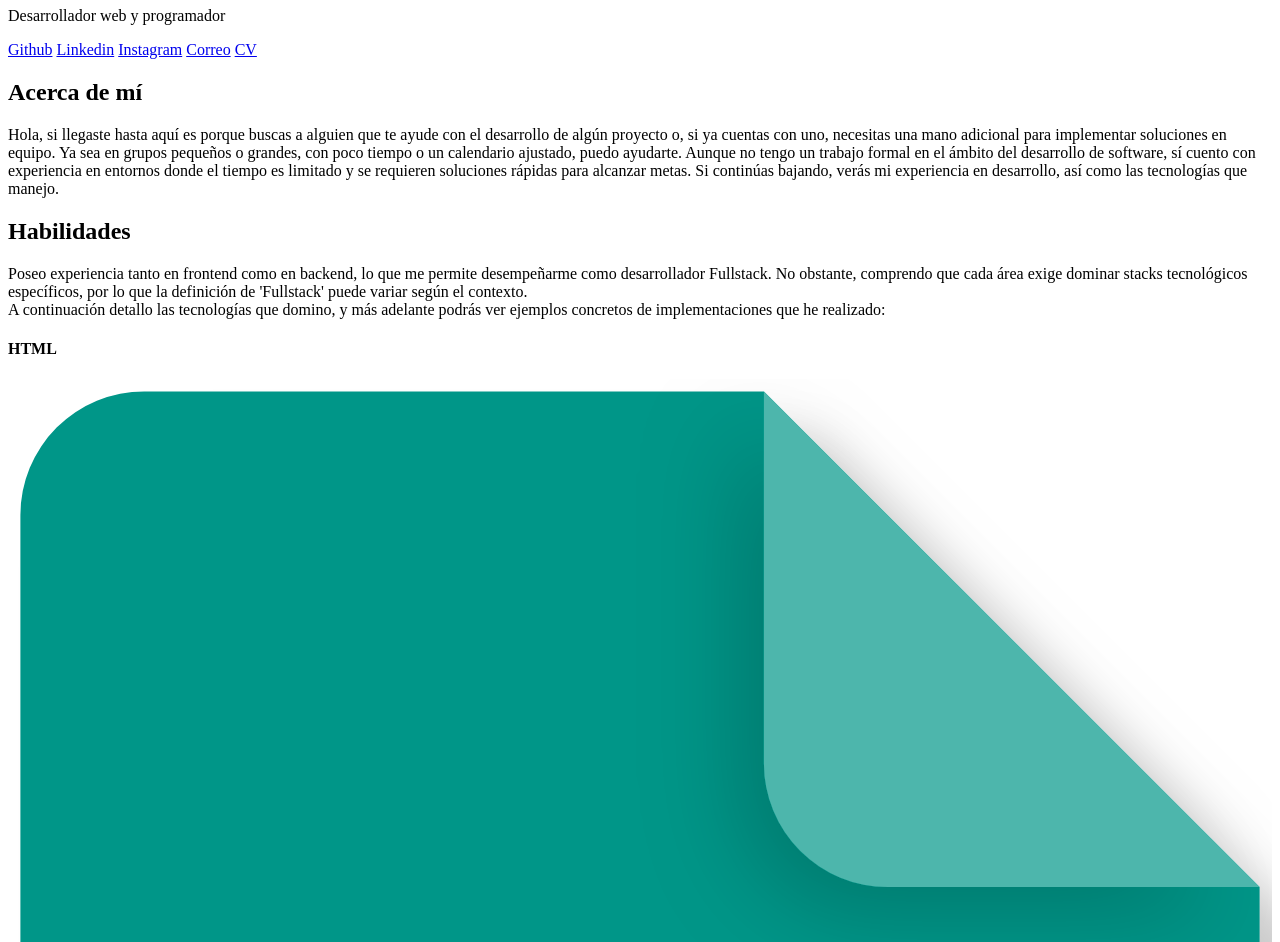
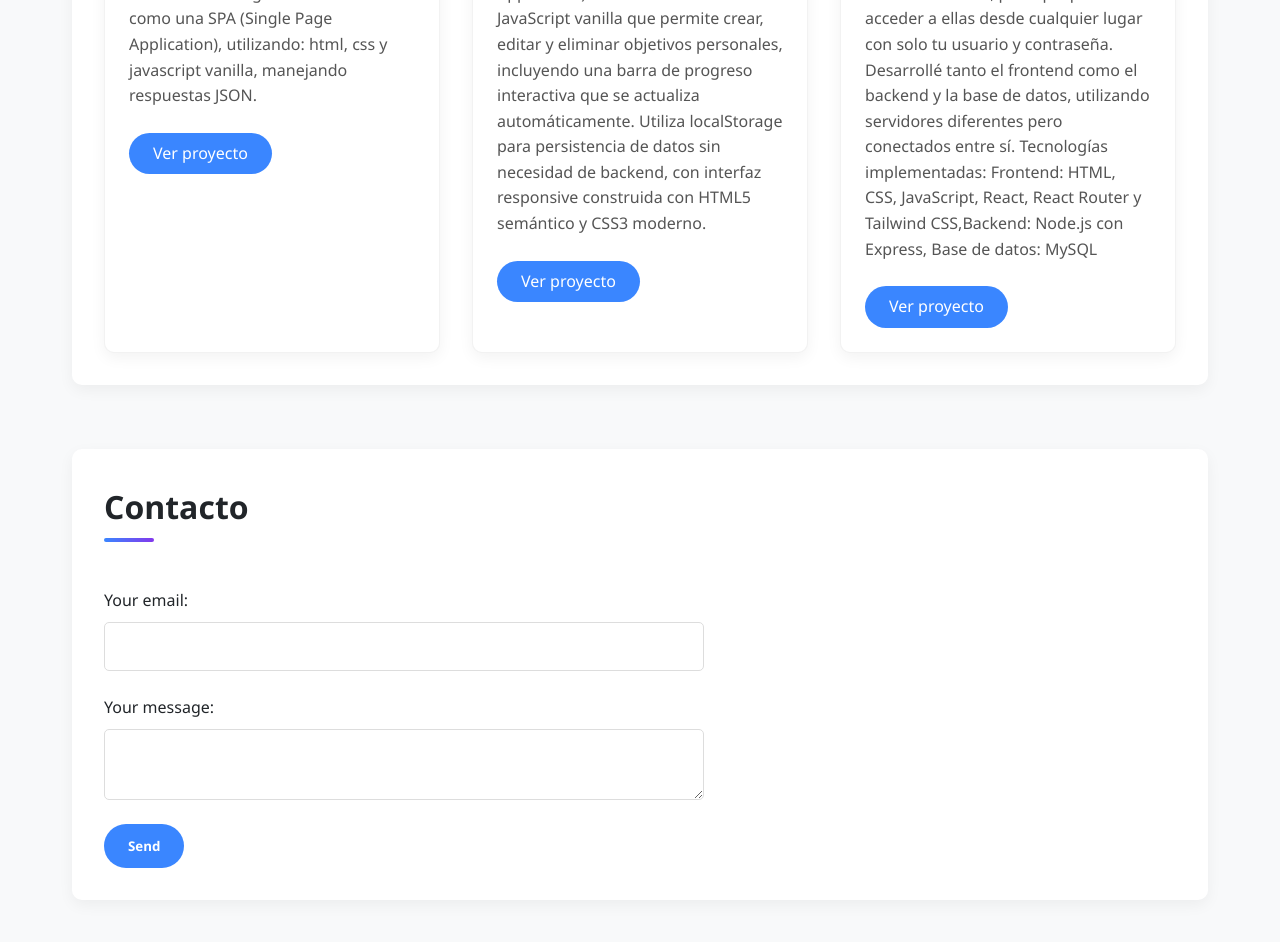
Before and after one commit to vanycod-dev/portafolio, a plain HTML site: page index.html in a window 1280 px wide. Shown: the part 1703-2645 px from the top of the page. Drawn offline with Linux system fonts and the light colour scheme.

Commit message:
Agregando css

```diff
--- a/index.html
+++ b/index.html
@@ -4,6 +4,7 @@
     <meta charset="UTF-8">
     <meta name="viewport" content="width=device-width, initial-scale=1.0">
     <title>Jhovan Hernández Ramírez</title>
+    <link rel="stylesheet" href="src/css/style.css">
 </head>
 <body>
     <header>
--- /dev/null
+++ b/src/css/style.css
@@ -0,0 +1,412 @@
+/* Variables de colores */
+:root {
+    --primary: #3a86ff;
+    --secondary: #8338ec;
+    --dark: #212529;
+    --light: #f8f9fa;
+    --success: #06d6a0;
+    --warning: #ffbe0b;
+    --danger: #ef476f;
+}
+
+/* Reset y estilos base */
+* {
+    margin: 0;
+    padding: 0;
+    box-sizing: border-box;
+    font-family: 'Segoe UI', Tahoma, Geneva, Verdana, sans-serif;
+}
+
+body {
+    background-color: var(--light);
+    color: var(--dark);
+    line-height: 1.6;
+}
+
+a {
+    text-decoration: none;
+    color: inherit;
+}
+
+/* Header y navegación */
+header {
+    background-color: white;
+    box-shadow: 0 2px 10px rgba(0, 0, 0, 0.1);
+    position: fixed;
+    width: 100%;
+    top: 0;
+    z-index: 1000;
+    animation: fadeInDown 0.5s ease-out;
+}
+
+nav {
+    display: flex;
+    justify-content: center;
+    padding: 1.5rem;
+    gap: 2rem;
+}
+
+nav a {
+    position: relative;
+    padding: 0.5rem 0;
+    font-weight: 600;
+    color: var(--dark);
+    transition: color 0.3s ease;
+}
+
+nav a:hover {
+    color: var(--primary);
+}
+
+nav a::after {
+    content: '';
+    position: absolute;
+    bottom: 0;
+    left: 0;
+    width: 0;
+    height: 2px;
+    background-color: var(--primary);
+    transition: width 0.3s ease;
+}
+
+nav a:hover::after {
+    width: 100%;
+}
+
+/* Contenido principal */
+main {
+    padding-top: 80px;
+    max-width: 1200px;
+    margin: 0 auto;
+    padding: 6rem 2rem 2rem;
+}
+
+/* Sección header con foto y título */
+.header {
+    display: flex;
+    align-items: center;
+    gap: 3rem;
+    margin-bottom: 4rem;
+    animation: fadeIn 1s ease-out;
+}
+
+.foto-perfil {
+    width: 200px;
+    height: 200px;
+    border-radius: 50%;
+    object-fit: cover;
+    border: 5px solid white;
+    box-shadow: 0 10px 30px rgba(0, 0, 0, 0.1);
+    transition: transform 0.3s ease;
+}
+
+.foto-perfil:hover {
+    transform: scale(1.05);
+}
+
+.titulo h1 {
+    font-size: 2.5rem;
+    margin-bottom: 0.5rem;
+    color: var(--dark);
+    background: linear-gradient(90deg, var(--primary), var(--secondary));
+    -webkit-background-clip: text;
+    background-clip: text;
+    color: transparent;
+    display: inline-block;
+}
+
+.titulo p {
+    font-size: 1.2rem;
+    color: #666;
+    margin-bottom: 1.5rem;
+}
+
+.redes {
+    display: flex;
+    gap: 1rem;
+    flex-wrap: wrap;
+}
+
+.redes a {
+    padding: 0.5rem 1rem;
+    background-color: var(--primary);
+    color: white;
+    border-radius: 50px;
+    font-weight: 500;
+    transition: all 0.3s ease;
+    box-shadow: 0 4px 6px rgba(0, 0, 0, 0.1);
+}
+
+.redes a:hover {
+    background-color: var(--secondary);
+    transform: translateY(-3px);
+    box-shadow: 0 6px 12px rgba(0, 0, 0, 0.15);
+}
+
+/* Secciones generales */
+section {
+    margin-bottom: 4rem;
+    padding: 2rem;
+    background-color: white;
+    border-radius: 10px;
+    box-shadow: 0 5px 15px rgba(0, 0, 0, 0.05);
+    transition: transform 0.3s ease, box-shadow 0.3s ease;
+}
+
+section:hover {
+    transform: translateY(-5px);
+    box-shadow: 0 10px 25px rgba(0, 0, 0, 0.1);
+}
+
+section h2 {
+    font-size: 2rem;
+    margin-bottom: 1.5rem;
+    color: var(--dark);
+    position: relative;
+    display: inline-block;
+}
+
+section h2::after {
+    content: '';
+    position: absolute;
+    bottom: -10px;
+    left: 0;
+    width: 50px;
+    height: 4px;
+    background: linear-gradient(90deg, var(--primary), var(--secondary));
+    border-radius: 2px;
+}
+
+section p {
+    margin-bottom: 1.5rem;
+    color: #555;
+}
+
+/* Habilidades - Tarjetas */
+.contenedor-tarjetas {
+    overflow: hidden;
+}
+
+.tarjetas {
+    display: grid;
+    grid-template-columns: repeat(auto-fill, minmax(120px, 1fr));
+    gap: 1.5rem;
+    margin-top: 2rem;
+}
+
+.tarjeta {
+    display: flex;
+    flex-direction: column;
+    align-items: center;
+    padding: 1.5rem 1rem;
+    background-color: white;
+    border-radius: 10px;
+    box-shadow: 0 5px 15px rgba(0, 0, 0, 0.05);
+    transition: all 0.3s ease;
+    border: 1px solid rgba(0, 0, 0, 0.05);
+}
+
+.tarjeta:hover {
+    transform: translateY(-10px);
+    box-shadow: 0 15px 30px rgba(0, 0, 0, 0.1);
+    border-color: var(--primary);
+}
+
+.tarjeta h4 {
+    margin-bottom: 1rem;
+    font-size: 1rem;
+    color: var(--dark);
+}
+
+.tarjeta img {
+    width: 50px;
+    height: 50px;
+    object-fit: contain;
+    filter: grayscale(100%);
+    transition: filter 0.3s ease;
+}
+
+.tarjeta:hover img {
+    filter: grayscale(0%);
+}
+
+/* Proyectos */
+.contenedor-proyectos {
+    display: grid;
+    grid-template-columns: repeat(auto-fill, minmax(300px, 1fr));
+    gap: 2rem;
+    margin-top: 2rem;
+}
+
+.proyecto {
+    background-color: white;
+    border-radius: 10px;
+    overflow: hidden;
+    box-shadow: 0 5px 15px rgba(0, 0, 0, 0.05);
+    transition: all 0.3s ease;
+    border: 1px solid rgba(0, 0, 0, 0.05);
+}
+
+.proyecto:hover {
+    transform: translateY(-10px);
+    box-shadow: 0 15px 30px rgba(0, 0, 0, 0.1);
+}
+
+.proyecto h3 {
+    padding: 1.5rem 1.5rem 0;
+    color: var(--dark);
+    font-size: 1.3rem;
+}
+
+.proyecto p {
+    padding: 0 1.5rem;
+    color: #555;
+    margin-bottom: 1.5rem;
+}
+
+.proyecto a {
+    display: inline-block;
+    margin: 0 1.5rem 1.5rem;
+    padding: 0.5rem 1.5rem;
+    background-color: var(--primary);
+    color: white;
+    border-radius: 50px;
+    font-weight: 500;
+    transition: all 0.3s ease;
+}
+
+.proyecto a:hover {
+    background-color: var(--secondary);
+    transform: translateY(-3px);
+    box-shadow: 0 5px 15px rgba(0, 0, 0, 0.1);
+}
+
+/* Formulario de contacto */
+form {
+    display: flex;
+    flex-direction: column;
+    gap: 1.5rem;
+    max-width: 600px;
+    margin-top: 2rem;
+}
+
+label {
+    display: flex;
+    flex-direction: column;
+    gap: 0.5rem;
+    font-weight: 500;
+    color: var(--dark);
+}
+
+input, textarea {
+    padding: 0.8rem 1rem;
+    border: 1px solid #ddd;
+    border-radius: 5px;
+    font-size: 1rem;
+    transition: all 0.3s ease;
+}
+
+input:focus, textarea:focus {
+    outline: none;
+    border-color: var(--primary);
+    box-shadow: 0 0 0 3px rgba(58, 134, 255, 0.2);
+}
+
+button {
+    padding: 0.8rem 1.5rem;
+    background-color: var(--primary);
+    color: white;
+    border: none;
+    border-radius: 50px;
+    font-weight: 600;
+    cursor: pointer;
+    transition: all 0.3s ease;
+    align-self: flex-start;
+}
+
+button:hover {
+    background-color: var(--secondary);
+    transform: translateY(-3px);
+    box-shadow: 0 5px 15px rgba(0, 0, 0, 0.1);
+}
+
+/* Animaciones */
+@keyframes fadeIn {
+    from { opacity: 0; }
+    to { opacity: 1; }
+}
+
+@keyframes fadeInDown {
+    from {
+        opacity: 0;
+        transform: translateY(-20px);
+    }
+    to {
+        opacity: 1;
+        transform: translateY(0);
+    }
+}
+
+@keyframes fadeInUp {
+    from {
+        opacity: 0;
+        transform: translateY(20px);
+    }
+    to {
+        opacity: 1;
+        transform: translateY(0);
+    }
+}
+
+/* Efectos de aparición para las secciones */
+.acerca-de-mi {
+    animation: fadeInUp 0.8s ease-out;
+}
+
+.habilidades {
+    animation: fadeInUp 0.8s ease-out 0.2s both;
+}
+
+.proyectos {
+    animation: fadeInUp 0.8s ease-out 0.4s both;
+}
+
+.contacto {
+    animation: fadeInUp 0.8s ease-out 0.6s both;
+}
+
+/* Responsive */
+@media (max-width: 768px) {
+    .header {
+        flex-direction: column;
+        text-align: center;
+        gap: 1.5rem;
+    }
+
+    .redes {
+        justify-content: center;
+    }
+
+    nav {
+        gap: 1rem;
+        padding: 1rem;
+    }
+
+    .tarjetas {
+        grid-template-columns: repeat(auto-fill, minmax(100px, 1fr));
+    }
+}
+
+@media (max-width: 480px) {
+    .titulo h1 {
+        font-size: 2rem;
+    }
+
+    section {
+        padding: 1.5rem;
+    }
+
+    .contenedor-proyectos {
+        grid-template-columns: 1fr;
+    }
+}
```
